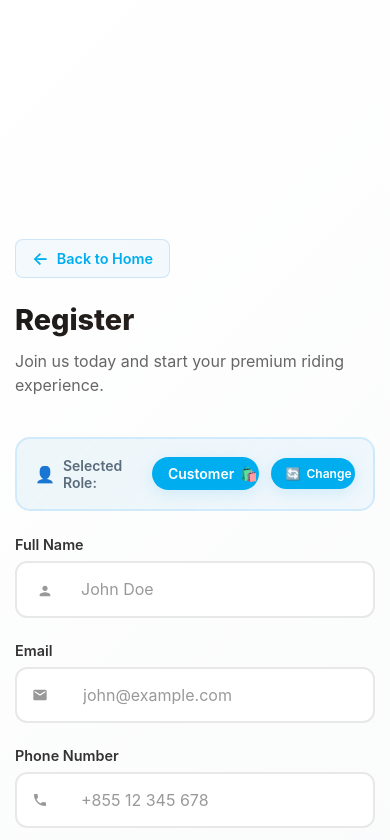
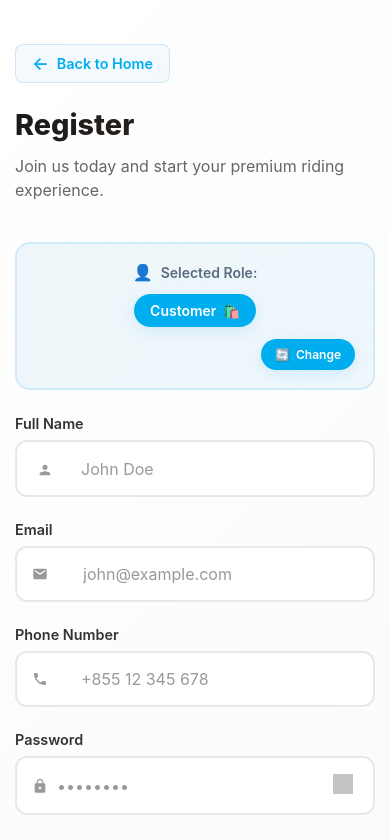
Before and after one commit to deth2026/Rental_Service, a Vue app in the folder frontend/: page /register in a window 390 px wide. Shown: the top 840 px of the page. Built offline with nearby package versions, Linux system fonts and the light colour scheme; grey boxes are pictures that could not be loaded.

Commit message:
develop connected

```diff
--- a/frontend/src/assets/register.css
+++ b/frontend/src/assets/register.css
@@ -8,7 +8,7 @@
 
 .register-container {
   display: flex;
-  height: 190vh;
+  min-height: 100vh;
 }
 
 /* Left Section: Hero */
@@ -194,6 +194,16 @@ h2 {
 }
 
 /* Responsiveness */
+@media (max-width: 1200px) {
+  .hero-title {
+    font-size: 3rem;
+  }
+
+  .hero-content {
+    max-width: 450px;
+  }
+}
+
 @media (max-width: 992px) {
   .hero-section {
     display: none;
@@ -203,6 +213,58 @@ h2 {
   .form-section {
     flex: none;
     width: 100%;
+    min-height: 100vh;
+  }
+
+  .form-wrapper {
+    max-width: 500px;
+  }
+}
+
+@media (max-width: 768px) {
+  .form-section {
+    padding: 30px 20px;
+  }
+
+  .form-wrapper {
+    max-width: 100%;
+  }
+
+  h2 {
+    font-size: 1.75rem;
+  }
+
+  .form-intro {
+    font-size: 0.95rem;
+  }
+
+  .input-group {
+    margin-bottom: 16px;
+  }
+
+  .input-wrapper {
+    padding: 10px 12px;
+  }
+
+  .btn-register {
+    padding: 14px;
+  }
+
+  .social-btns {
+    flex-direction: column;
+    gap: 12px;
+  }
+
+  .social-btn {
+    padding: 10px;
+  }
+
+  .divider {
+    margin: 24px 0;
+  }
+
+  .login-link {
+    font-size: 0.9rem;
   }
 }
 
@@ -213,7 +275,54 @@ h2 {
   }
 
   .form-section {
-    padding: 20px;
+    padding: 20px 15px;
+  }
+
+  h2 {
+    font-size: 1.5rem;
+  }
+
+  .input-group label {
+    font-size: 0.85rem;
+  }
+
+  .input-wrapper input {
+    font-size: 0.95rem;
+  }
+
+  .back-home {
+    margin-bottom: 20px;
+  }
+
+  .selected-role {
+    flex-direction: column;
+    gap: 10px;
+    text-align: center;
+  }
+
+  .change-role-btn {
+    align-self: center;
+  }
+
+  .message-block {
+    padding: 12px;
+    font-size: 0.9rem;
+  }
+}
+
+/* For very small screens */
+@media (max-width: 380px) {
+  .form-section {
+    padding: 15px 12px;
+  }
+
+  .btn-register {
+    padding: 12px;
+    font-size: 0.95rem;
+  }
+
+  .social-btn {
+    font-size: 0.9rem;
   }
 }
 
```
